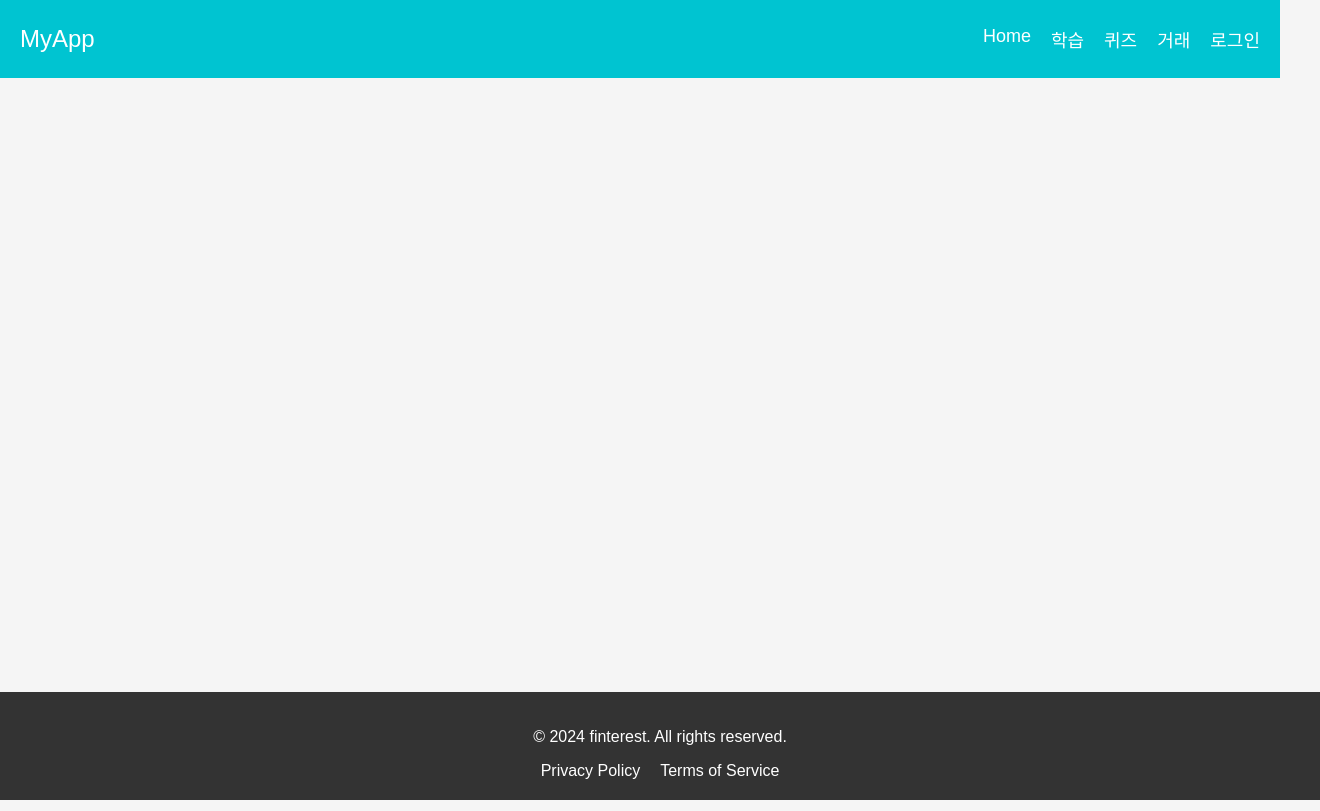
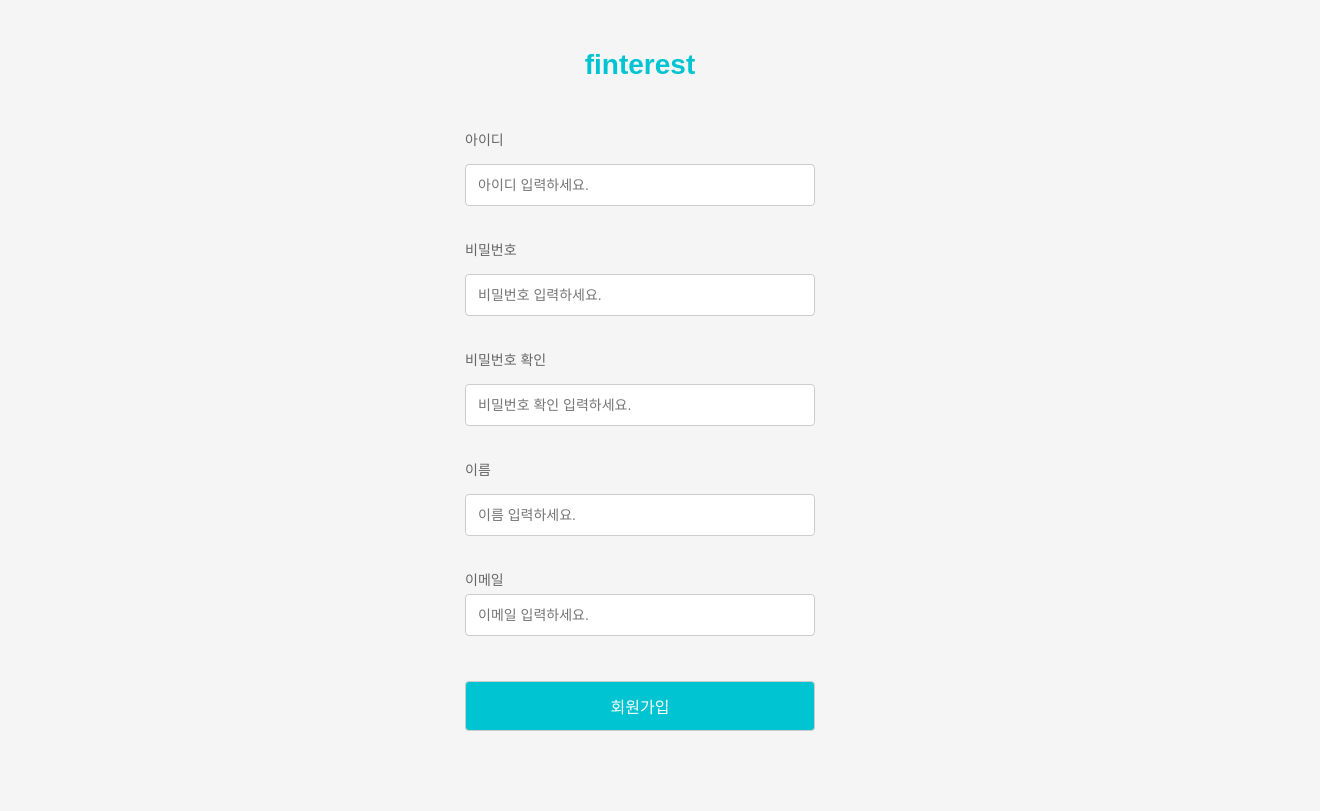
Before and after one commit to subin4420/finterest, a Vue app in the folder front-end/: page /signup in a window 1280 px wide. Shown: the whole page, 1320 px wide, since content can reach past the window. Built offline with nearby package versions, Linux system fonts and the light colour scheme.

Commit message:
feat: 로그인, 회원가입, 비밀번호 찾기 UI 구현

```diff
--- a/front-end/package.json
+++ b/front-end/package.json
@@ -13,7 +13,8 @@
     "pinia": "^2.2.2",
     "router": "^2.0.0",
     "vue": "^3.4.29",
-    "vue-router": "^4.4.5"
+    "vue-router": "^4.4.5",
+    "vuetify": "^3.7.2"
   },
   "devDependencies": {
     "@vitejs/plugin-vue": "^5.0.5",
--- a/front-end/src/App.vue
+++ b/front-end/src/App.vue
@@ -19,14 +19,20 @@ export default {
   },
   data() {
     return {
-      //해터 푸터 숨길때 여기다 추가
-      hideOnRoutes: ['/login'], // 로그인 페이지에서 헤더와 푸터 숨기기
+      // 헤더와 푸터를 숨길 경로
+      hideOnRoutes: ["/login", "/find-password", "/signup"], // 로그인, 비밀번호 찾기 경로에서 숨김
     };
   },
   computed: {
     showHeaderFooter() {
-      // 현재 경로가 hideOnRoutes에 포함되지 않는 경우에만 헤더와 푸터를 보여줌
+      // hideOnRoutes에 현재 경로가 포함되지 않으면 헤더와 푸터를 보여줌
       return !this.hideOnRoutes.includes(this.$route.path);
+    },
+  },
+  watch: {
+    // 라우트 변경 시 헤더와 푸터 상태를 업데이트
+    $route() {
+      this.showHeaderFooter = !this.hideOnRoutes.includes(this.$route.path);
     },
   },
 };
--- a/front-end/src/router/index.js
+++ b/front-end/src/router/index.js
@@ -5,6 +5,8 @@ import Quiz from '@/views/Quiz.vue';
 import Learning from '@/views/Learning.vue';
 import Trading from '@/views/Trading.vue';
 import Login from '@/views/Login.vue';
+import FindPassword from '@/views/FindPassword.vue';
+import SignUp from '@/views/SignUp.vue';
 
 
 const routes = [
@@ -14,6 +16,8 @@ const routes = [
     { path: '/quiz', component: Quiz },
     { path: '/trading', component: Trading },
     { path: '/login', component: Login },
+    { path: '/find-password', name: 'FindPassword', component: FindPassword, },
+    { path: '/signup', name: 'SignUp', component: SignUp, },
 ];
 
 const router = createRouter({
--- /dev/null
+++ b/front-end/src/views/FindPassword.vue
@@ -0,0 +1,111 @@
+<template>
+  <div class="changePW-body">
+    <div class="change-password-container">
+      <div class="title">비밀번호 변경</div>
+      <div class="input-group">
+        <input type="text" placeholder="인증번호" required />
+        <button class="btn-small">인증</button>
+      </div>
+      <div class="input-group">
+        <input type="password" placeholder="새로운 비밀번호" required />
+      </div>
+      <div class="input-group">
+        <input type="password" placeholder="비밀번호 확인" required />
+      </div>
+      <button class="btn">비밀번호 변경</button>
+    </div>
+  </div>
+</template>
+
+<script>
+export default {};
+</script>
+
+<style>
+.changePW-body {
+  margin: 0;
+  font-family: Arial, Helvetica, sans-serif;
+  font-size: 16px;
+  display: flex;
+  justify-content: center;
+  align-items: center;
+  height: 100vh;
+}
+
+.change-password-container {
+  padding: 60px 70px;
+  border-radius: 8px;
+  display: flex;
+  flex-direction: column;
+  align-items: center;
+  width: 350px;
+}
+
+.title {
+  color: #00c4d1;
+  margin-bottom: 40px;
+  /* 제목과 입력 필드 사이의 간격 늘림 */
+  font-size: 28px;
+  /* 글자 크기를 더 크게 설정 */
+  font-weight: bold;
+  /* 글자 굵기 추가 */
+}
+
+.input-group {
+  width: 100%;
+  display: flex;
+  margin: 8px 0;
+}
+
+input[type="text"],
+input[type="password"] {
+  padding: 12px;
+  border: 1px solid #ccc;
+  border-radius: 4px;
+  font-size: 14px;
+  flex-grow: 1;
+  /* Allows input to fill space */
+}
+
+.btn,
+.btn-small {
+  background-color: #00c4d1;
+  color: white;
+  padding: 12px 15px;
+  border: none;
+  cursor: pointer;
+  font-size: 14px;
+  border-radius: 4px;
+  margin-left: 10px;
+  /* Adds space between inputs and button */
+}
+
+.btn {
+  width: 100%;
+  /* Matches the full width of input groups */
+  margin-left: 0;
+  /* No margin for the main button */
+  padding: 12px 0;
+  /* Larger padding for better touch area */
+}
+
+.btn:hover,
+.btn-small:hover {
+  opacity: 0.9;
+}
+
+.link {
+  text-align: center;
+  font-size: 14px;
+  color: #00c4d1;
+}
+
+.link a {
+  color: #00c4d1;
+  text-decoration: none;
+}
+
+.link a:hover {
+  text-decoration: underline;
+}
+</style>
--- a/front-end/src/views/Login.vue
+++ b/front-end/src/views/Login.vue
@@ -1,11 +1,14 @@
 <template>
+  <div class="login-body">
     <div class="login-container">
       <div class="title">finterest</div>
       <input type="text" placeholder="아이디" required />
       <input type="password" placeholder="비밀번호" required />
       <button class="btn">로그인</button>
       <div class="links">
-      <a href="#">비밀번호 찾기</a> | <a href="#">회원가입</a>
+        <router-link to="/find-password">비밀번호 찾기</router-link> |
+        <router-link to="/signup">회원가입</router-link>
+      </div>
     </div>
   </div>
 </template>
@@ -13,32 +16,37 @@
 <script setup></script>
 
 <style>
+.login-body {
+  margin: 0;
+  font-family: Arial, Helvetica, sans-serif;
+  font-size: 16px;
+  display: flex;
+  justify-content: center;
+  align-items: center;
+  height: 100vh;
+  background-color: #f0f0f0;
+}
+
 .login-container {
   padding: 60px 70px;
-  /* 컨테이너의 패딩을 조정하여 크기를 늘림 */
   border-radius: 8px;
   display: flex;
   flex-direction: column;
   align-items: center;
   width: 400px;
-  /* 컨테이너의 너비를 늘림 */
 }
 
 .title {
   color: #00c4d1;
   margin-bottom: 40px;
-  /* 제목과 입력 필드 사이의 간격 늘림 */
   font-size: 28px;
-  /* 글자 크기를 더 크게 설정 */
   font-weight: bold;
-  /* 글자 굵기 추가 */
 }
 
 input[type="text"],
 input[type="password"] {
   width: 100%;
   padding: 15px;
-  /* 입력 필드의 패딩을 조정하여 더 크게 만듦 */
   margin: 10px 0;
   display: inline-block;
   border: 1px solid #ccc;
@@ -50,9 +58,7 @@ input[type="password"] {
   background-color: #00c4d1;
   color: white;
   padding: 16px 20px;
-  /* 버튼의 패딩을 늘림 */
   margin: 20px 0;
-  /* 버튼과 링크 사이의 간격 조정 */
   border: none;
   cursor: pointer;
   width: 100%;
@@ -65,7 +71,6 @@ input[type="password"] {
 
 .links {
   text-align: center;
-  /* 링크를 중앙 정렬 */
   color: #00c4d1;
   font-size: 14px;
 }
--- /dev/null
+++ b/front-end/src/views/SignUp.vue
@@ -0,0 +1,118 @@
+<template>
+  <div class="signup-body">
+    <div class="signup-container">
+      <div class="title">finterest</div>
+      <div class="input-group">
+        <label for="username">아이디</label>
+        <input
+          type="text"
+          id="username"
+          placeholder="아이디 입력하세요."
+          required
+        />
+      </div>
+      <div class="input-group">
+        <label for="password">비밀번호</label>
+        <input
+          type="password"
+          id="password"
+          placeholder="비밀번호 입력하세요."
+          required
+        />
+      </div>
+      <div class="input-group">
+        <label for="confirm_password">비밀번호 확인</label>
+        <input
+          type="password"
+          id="confirm_password"
+          placeholder="비밀번호 확인 입력하세요."
+          required
+        />
+      </div>
+      <div class="input-group">
+        <label for="name">이름</label>
+        <input type="text" id="name" placeholder="이름 입력하세요." required />
+      </div>
+      <div class="input-group">
+        <label for="email">이메일</label>
+        <input
+          type="email"
+          id="email"
+          placeholder="이메일 입력하세요."
+          required
+        />
+      </div>
+      <button class="btn">회원가입</button>
+    </div>
+  </div>
+</template>
+
+<script>
+export default {};
+</script>
+
+<style>
+.signup-body {
+  margin: 0;
+  font-family: Arial, Helvetica, sans-serif;
+  font-size: 16px;
+  display: flex;
+  justify-content: center;
+  align-items: center;
+  height: 100vh;
+}
+
+.signup-container {
+  padding: 60px 70px;
+  border-radius: 8px;
+  display: flex;
+  flex-direction: column;
+  align-items: center;
+  width: 350px;
+}
+
+.title {
+  color: #00c4d1;
+  margin-bottom: 40px;
+  font-size: 28px;
+  font-weight: bold;
+}
+
+.input-group {
+  width: 100%;
+  display: flex;
+  flex-direction: column;
+  margin-bottom: 15px;
+}
+
+label {
+  color: #666666;
+  font-size: 14px;
+  margin-bottom: 5px;
+}
+
+input[type="text"],
+input[type="password"],
+input[type="email"] {
+  padding: 12px;
+  border: 1px solid #ccc;
+  border-radius: 4px;
+  font-size: 14px;
+}
+
+.btn {
+  background-color: #00c4d1;
+  color: white;
+  padding: 12px;
+  margin-top: 30px;
+  border: 1px solid #ccc;
+  width: 100%;
+  border-radius: 4px;
+  font-size: 16px;
+  cursor: pointer;
+}
+
+.btn:hover {
+  opacity: 0.9;
+}
+</style>
```
Lines whose indentation alone changed are shown as unchanged.
